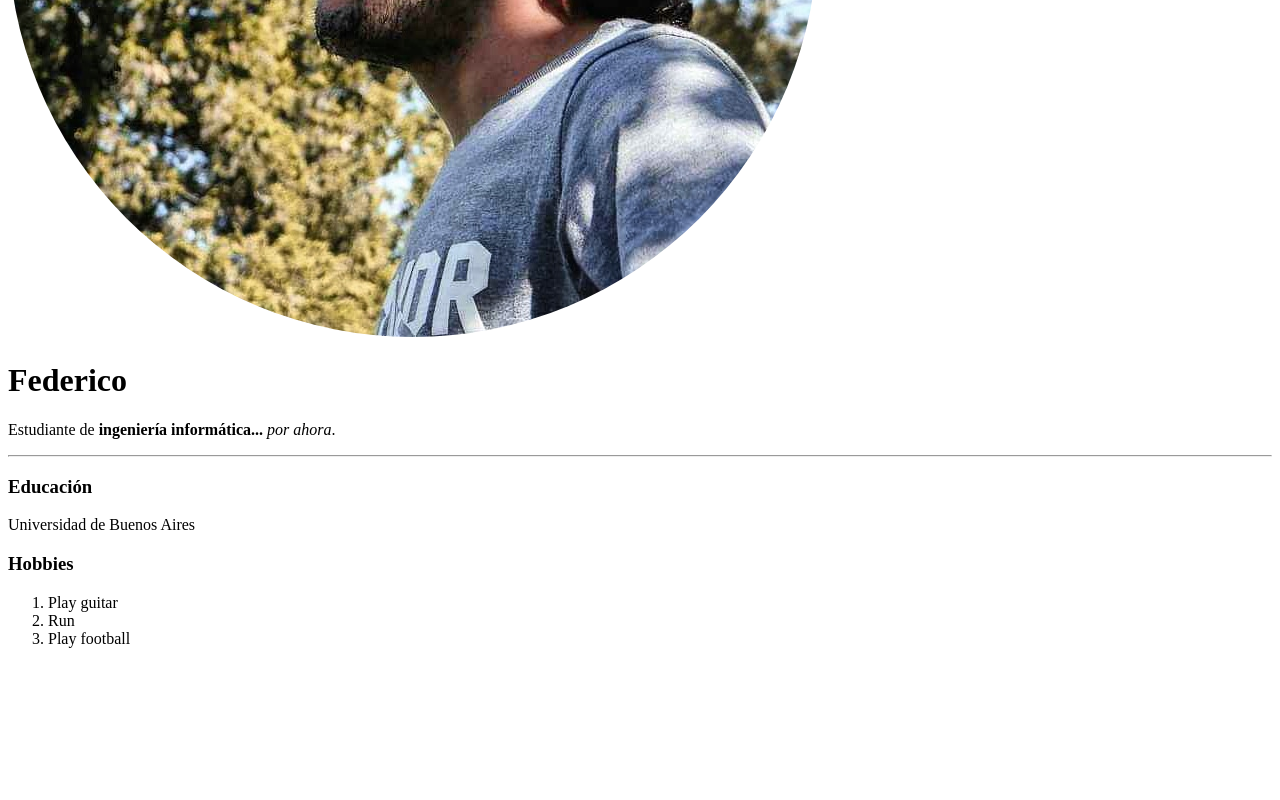
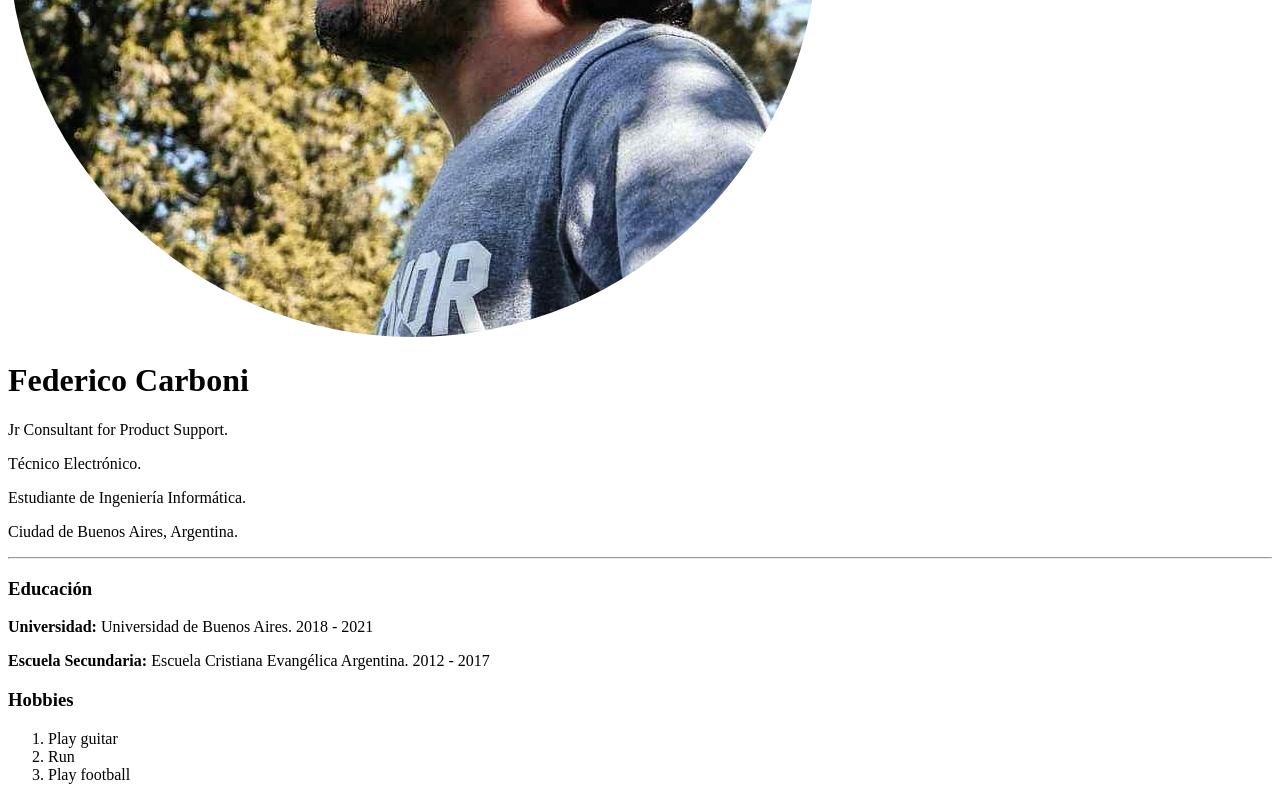
Before and after one commit to fedecarboni7/udemy-web-development-bootcamp, a plain HTML site: page Web Development/HTML - Personal Site/index.html in a window 1280 px wide. Shown: the part 481-1281 px from the top of the page. Before the commit the page ends 1145 px from the top, so only its background shows below. Drawn offline with Linux system fonts and the light colour scheme.

Commit message:
un par de cambios

```diff
--- a/Web Development/HTML - Personal Site/index.html
+++ b/Web Development/HTML - Personal Site/index.html
@@ -4,15 +4,19 @@
     <meta charset="UTF-8" />
     <meta http-equiv="X-UA-Compatible" content="IE=edge" />
     <meta name="viewport" content="width=device-width, initial-scale=1.0" />
-    <title>fedecarboni7.html</title>
+    <title>Fede Carboni Personal Site</title>
   </head>
   <body>
     <img src="images/profile_picture.png" alt="fede profile picture">
-    <h1>Federico</h1>
-    <p>Estudiante de <strong>ingeniería informática...</strong> <em>por ahora</em>.</p>
+    <h1>Federico Carboni</h1>
+    <p>Jr Consultant for Product Support.</p>
+    <p>Técnico Electrónico.</p>
+    <p>Estudiante de Ingeniería Informática.</p>
+    <p>Ciudad de Buenos Aires, Argentina.</p>
     <hr>
     <h3>Educación</h3>
-    <p>Universidad de Buenos Aires</p>
+    <p><strong>Universidad:</strong> Universidad de Buenos Aires. 2018 - 2021</p>
+    <p><strong>Escuela Secundaria:</strong> Escuela Cristiana Evangélica Argentina. 2012 - 2017</p>
     <h3>Hobbies</h3>
     <ol>
         <li>Play guitar</li>
```
